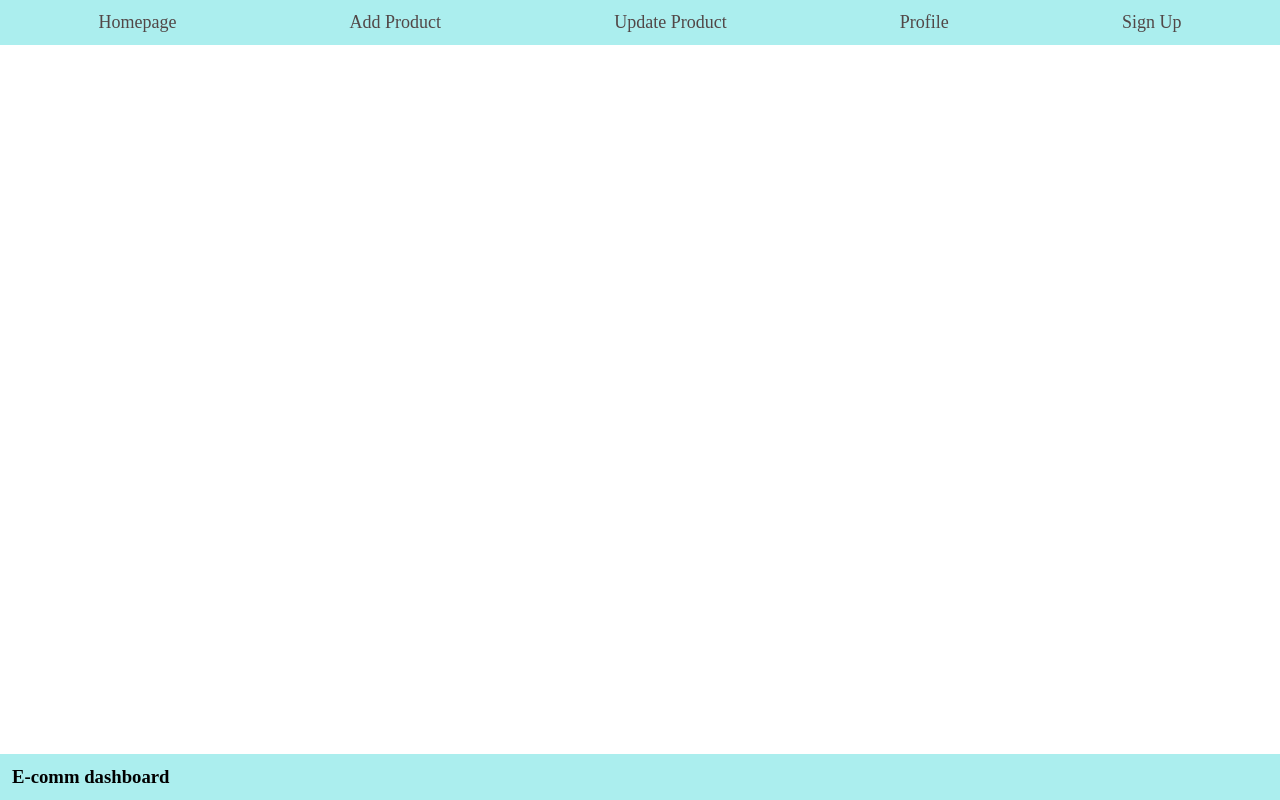
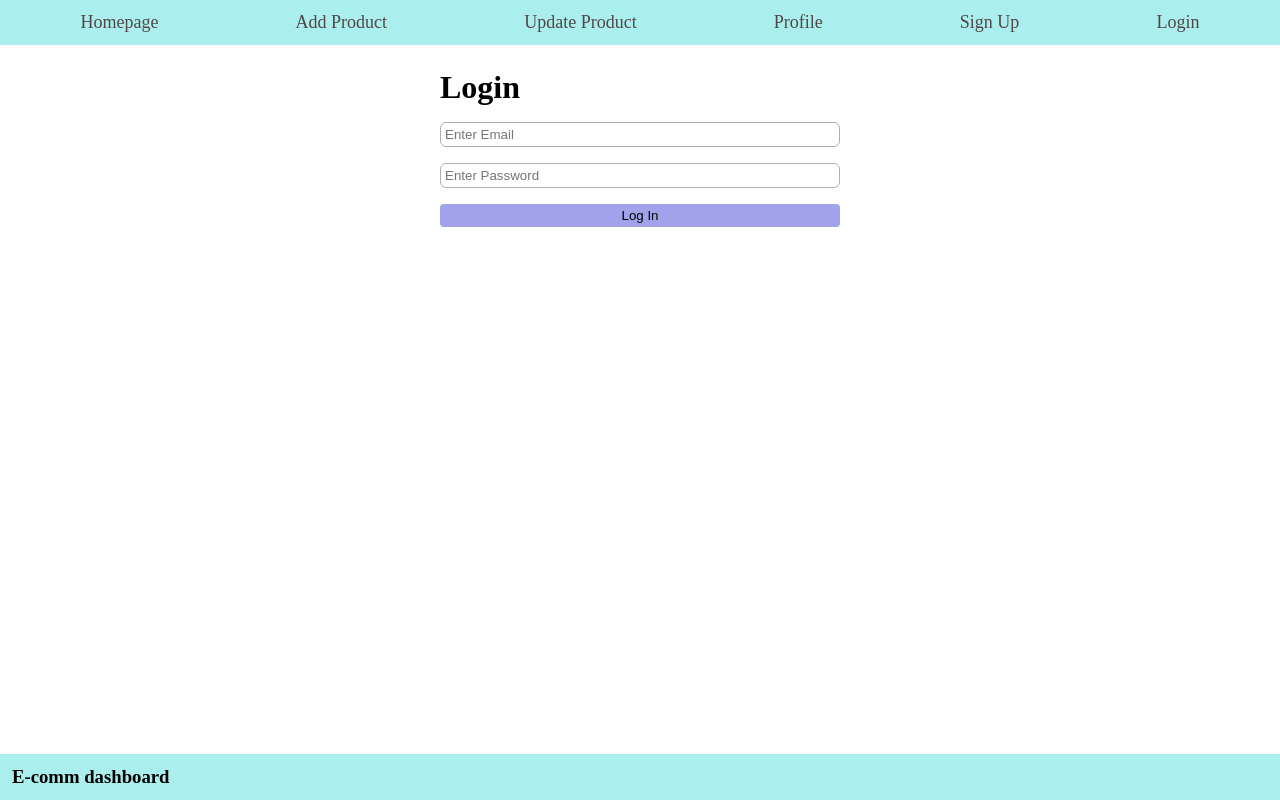
Before and after one commit to anikets2001/e-commDashboard, a React (Vite) app in the folder front-end/: page /login in a window 1280 px wide. Built offline with nearby package versions, Linux system fonts and the light colour scheme.

Commit message:
feat: integrate login api

```diff
--- a/front-end/src/App.css
+++ b/front-end/src/App.css
@@ -34,7 +34,7 @@
 
 /*--- styles for signup page start---*/
 
-.signUpWrapper {
+.formWrapper {
   padding-top: 24px;
   display: flex;
   align-items: center;
@@ -47,14 +47,14 @@
   gap: 16px;
 }
 
-.signUpWrapper .fieldWrapper .inputField {
+.formWrapper .fieldWrapper .inputField {
   border: 1px solid rgb(168, 179, 177);
   border-radius: 6px;
   padding: 4px;
   width: 400px;
 }
 
-.signUpWrapper .fieldWrapper .signUpBtn {
+.formWrapper .fieldWrapper .signUpBtn {
   padding: 4px;
   border: none;
   outline: none;
--- a/front-end/src/App.jsx
+++ b/front-end/src/App.jsx
@@ -5,6 +5,7 @@ import { BrowserRouter, Route, Routes } from "react-router-dom";
 import Footer from "./components/Footer";
 import SignUp from "./components/SignUp";
 import PrivateComponent from "./components/PrivateComponent";
+import Login from "./components/Login";
 
 const App = () => {
   return (
@@ -20,6 +21,7 @@ const App = () => {
             <Route path="/profile" element={<h1>profile</h1>} />
           </Route>
           <Route path="/signUp" element={<SignUp />} />
+          <Route path="/login" element={<Login />} />
         </Routes>
         <Footer />
       </BrowserRouter>
--- /dev/null
+++ b/front-end/src/components/Login.jsx
@@ -0,0 +1,67 @@
+import React, { useState } from "react";
+import { useNavigate } from "react-router-dom";
+
+const Login = () => {
+  const navigate = useNavigate();
+  const [formData, setFormData] = useState({});
+
+  // useEffect(() => {
+  //   const auth = localStorage.getItem("user");
+
+  //   if (auth) {
+  //     navigate("/");
+  //     return <h1>You are already signed In</h1>;
+  //   } else {
+  //     navigate("/login");
+  //   }
+  // }, []);
+
+  const handleInput = (e) => {
+    const { name, value } = e.target;
+    setFormData({ ...formData, [name]: value });
+  };
+
+  const handleLogin = async () => {
+    let result = await fetch("http://localhost:5000/login", {
+      method: "post",
+      headers: {
+        "Content-Type": "application/json",
+      },
+      body: JSON.stringify(formData),
+    });
+    result = await result.json();
+    if (result.name) {
+      localStorage.setItem("user", JSON.stringify(result));
+      navigate("/");
+    } else {
+      alert("Please enter correct details");
+    }
+  };
+
+  return (
+    <div className="formWrapper">
+      <div className="fieldWrapper">
+        <h1>Login</h1>
+        <input
+          className="inputField"
+          name="email"
+          type="email"
+          placeholder="Enter Email"
+          onChange={(e) => handleInput(e)}
+        />
+        <input
+          className="inputField"
+          name="password"
+          type="password"
+          placeholder="Enter Password"
+          onChange={(e) => handleInput(e)}
+        />
+        <button className="signUpBtn" onClick={handleLogin}>
+          Log In
+        </button>
+      </div>
+    </div>
+  );
+};
+
+export default Login;
--- a/front-end/src/components/Nav.jsx
+++ b/front-end/src/components/Nav.jsx
@@ -1,8 +1,14 @@
 import React from "react";
-import { Link } from "react-router-dom";
+import { Link, useNavigate } from "react-router-dom";
 
 const Nav = () => {
+  const navigate = useNavigate;
   const auth = localStorage.getItem("user");
+
+  const handleLogout = () => {
+    localStorage.clear();
+    navigate("/signUp");
+  };
   return (
     <div className="navWrapper">
       <Link to={"/"} className="navItem">
@@ -14,18 +20,32 @@ const Nav = () => {
       <Link to={"/update"} className="navItem">
         Update Product
       </Link>
-
       <Link to={"/profile"} className="navItem">
         Profile
       </Link>
-      {auth ? (
-        <Link to={"/logout"} className="navItem">
+      {/* {auth ? (
+        <Link to={"/signUp"} className="navItem" onClick={handleLogout}>
           Logout
         </Link>
       ) : (
         <Link to={"/signUp"} className="navItem">
           Sign up
         </Link>
+      )} */}
+
+      {auth ? (
+        <Link to={"/signUp"} className="navItem" onClick={handleLogout}>
+          Logout
+        </Link>
+      ) : (
+        <>
+          <Link to={"/signUp"} className="navItem">
+            Sign up
+          </Link>{" "}
+          <Link to={"/login"} className="navItem">
+            Login
+          </Link>
+        </>
       )}
     </div>
   );
--- a/front-end/src/components/SignUp.jsx
+++ b/front-end/src/components/SignUp.jsx
@@ -1,4 +1,4 @@
-import React, { useState } from "react";
+import React, { useEffect, useState } from "react";
 import { useNavigate } from "react-router-dom";
 
 const SignUp = () => {
@@ -17,12 +17,14 @@ const SignUp = () => {
   //   }
   // }, []);
 
-  const auth = localStorage.getItem("user");
+  useEffect(() => {
+    const auth = localStorage.getItem("user");
 
-  if (auth) {
-    navigate("/");
-    return <h1>You are already signed In</h1>
-  }
+    if (auth) {
+      navigate("/");
+      return <h1>You are already signed In</h1>;
+    }
+  },[]);
 
   const handleInput = (e) => {
     let { name, value } = e.target;
@@ -54,7 +56,7 @@ const SignUp = () => {
   };
 
   return (
-    <div className="signUpWrapper">
+    <div className="formWrapper">
       <div className="fieldWrapper">
         <h1>Register</h1>
         <input
```
Also changed, not shown: 1 other file (tests, documents, lock files or other folders).
